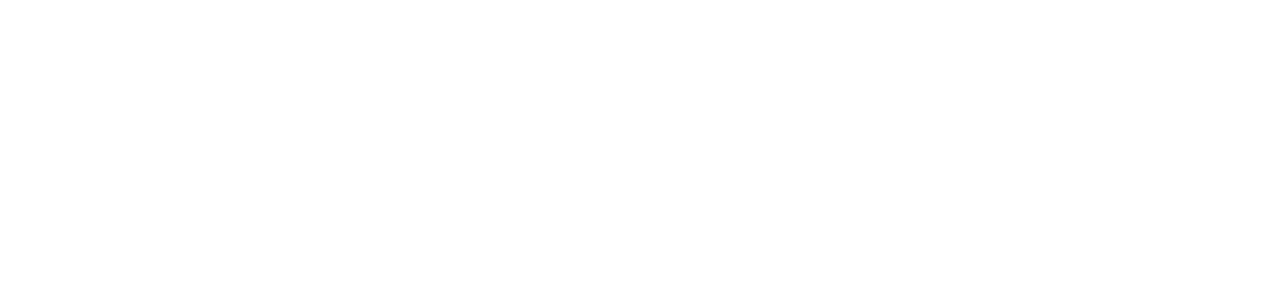
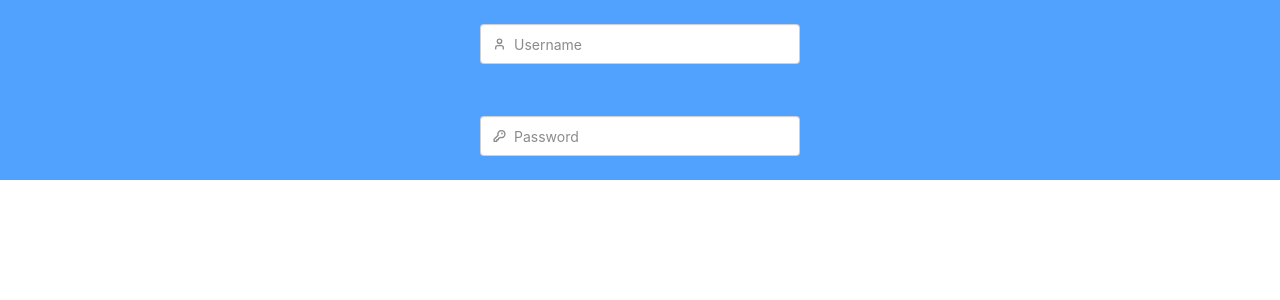
Before and after one commit to CrazyBloxy/Food-Inventory-Manager, a React (Vite) app in the folder frontend/: page / in a window 1280 px wide. Shown: the top 300 px of the page. Built offline with nearby package versions, Linux system fonts and the light colour scheme.

Commit message:
[Frontend]: Added mock template for LoginPage

```diff
--- a/frontend/src/pages/LoginForm.tsx
+++ b/frontend/src/pages/LoginForm.tsx
@@ -3,10 +3,66 @@
 
 export const LoginForm = () => {
 
-
     return (
         <div>
+            <div className="card-body bg-blue-400 flex items-center space-y-0">
+                <label className="input validator">
+                    <svg className="h-[1em] opacity-50" xmlns="http://www.w3.org/2000/svg" viewBox="0 0 24 24">
+                        <g
+                            strokeLinejoin="round"
+                            strokeLinecap="round"
+                            strokeWidth="2.5"
+                            fill="none"
+                            stroke="currentColor"
+                        >
+                            <path d="M19 21v-2a4 4 0 0 0-4-4H9a4 4 0 0 0-4 4v2"></path>
+                            <circle cx="12" cy="7" r="4"></circle>
+                        </g>
+                    </svg>
+                    <input
+                        type="text"
+                        required
+                        placeholder="Username"
+                        pattern="[A-Za-z][A-Za-z0-9\-]*"
+                        minLength={3}
+                        maxLength={30}
+                        title="Only letters, numbers or dash"
+                    />
+                </label>
+                <p className="validator-hint">
+                    Must be 3 to 30 characters
+                    <br />containing only letters, numbers or dash
+                </p>
 
+                <label className="input validator">
+                    <svg className="h-[1em] opacity-50" xmlns="http://www.w3.org/2000/svg" viewBox="0 0 24 24">
+                        <g
+                            strokeLinejoin="round"
+                            strokeLinecap="round"
+                            strokeWidth="2.5"
+                            fill="none"
+                            stroke="currentColor"
+                        >
+                            <path
+                                d="M2.586 17.414A2 2 0 0 0 2 18.828V21a1 1 0 0 0 1 1h3a1 1 0 0 0 1-1v-1a1 1 0 0 1 1-1h1a1 1 0 0 0 1-1v-1a1 1 0 0 1 1-1h.172a2 2 0 0 0 1.414-.586l.814-.814a6.5 6.5 0 1 0-4-4z"
+                            ></path>
+                            <circle cx="16.5" cy="7.5" r=".5" fill="currentColor"></circle>
+                        </g>
+                    </svg>
+                    <input
+                        type="password"
+                        required
+                        placeholder="Password"
+                        minLength={8}
+                        pattern="(?=.*\d)(?=.*[a-z])(?=.*[A-Z]).{8,}"
+                        title="Must be more than 8 characters, including number, lowercase letter, uppercase letter"
+                    />
+                </label>
+                <p className="validator-hint hidden">
+                    Must be more than 8 characters, including
+                    <br />At least one number <br />At least one lowercase letter <br />At least one uppercase letter
+                </p>
+            </div>
         </div>
     )
 }
```
